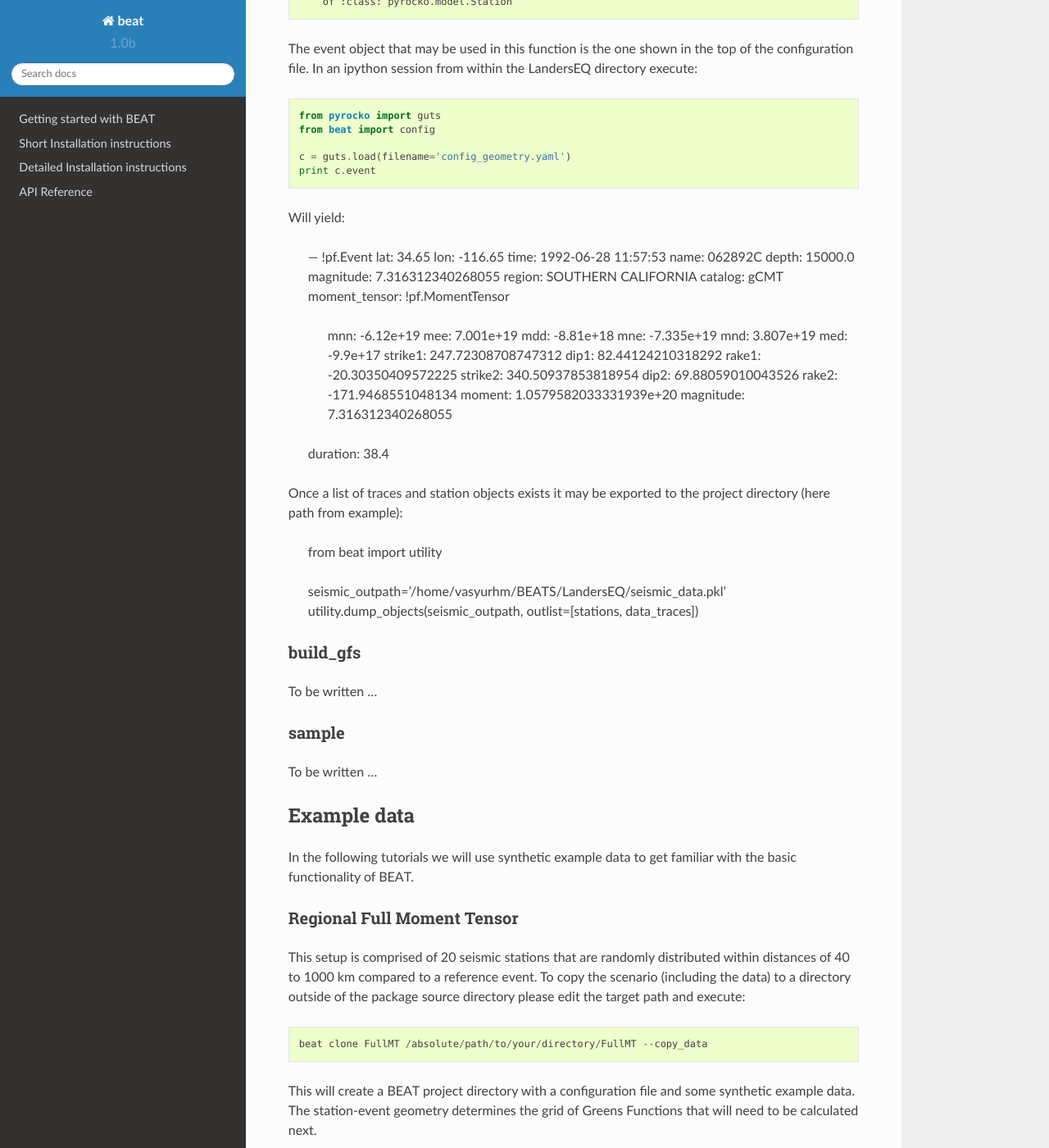
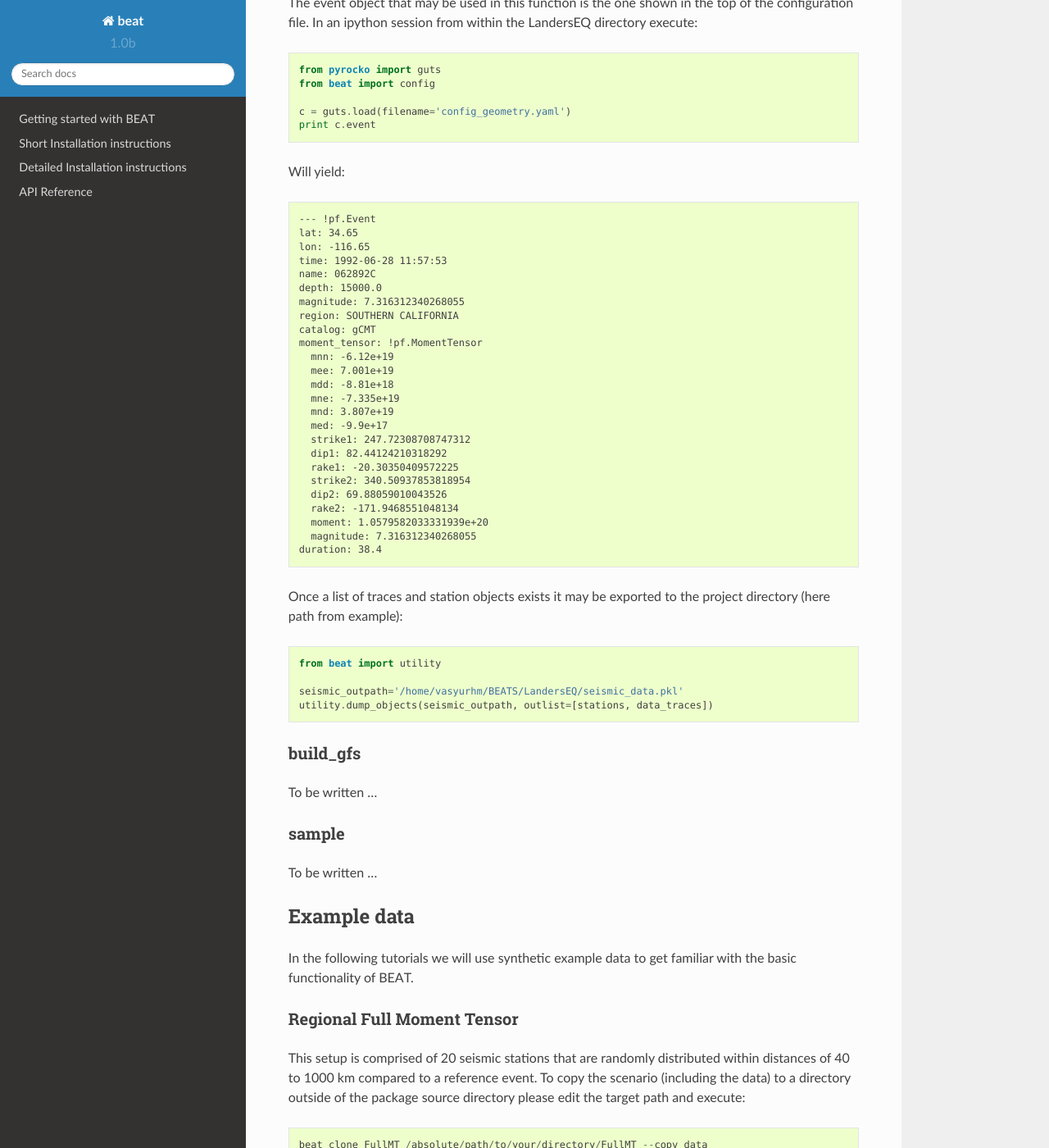
Before and after one commit to hvasbath/beat, a Sphinx documentation site: the page built from docs/tutorials.rst, in a window 1280 px wide and 1400 px high, scrolled down 6788 px. Shown: the whole window at 82% size. Built offline with Sphinx 7.4.7 and the Read the Docs theme 2.0.0, drawn with Linux system fonts in a browser that asks for light colours; pages that are not in the unit, such as notebooks, are missing from menus; some of the changed text lies outside the part shown.

Commit message:
markup fixes ...

```diff
--- a/docs/tutorials.rst
+++ b/docs/tutorials.rst
@@ -71,14 +71,14 @@
 The first file is a logging file where all the executed comments and outputs are written to. In case something goes wrong this log file helps to find the error.
 For now it contains::
 
-2018-01-04 16:15:06,696 - utility - INFO - Getting relevant events from the gCMT catalog for the dates:1992-06-27 00:00:00.000 - 1992-06-29 00:00:00.000
+    2018-01-04 16:15:06,696 - utility - INFO - Getting relevant events from the gCMT catalog for the dates:1992-06-27 00:00:00.000 - 1992-06-29 00:00:00.000
 
-2018-01-04 16:15:07,097 - config - INFO - Added hyperparameter h_any_P_Z to config and model setup!
-2018-01-04 16:15:07,097 - config - INFO - Added hyperparameter h_any_S_Z to config and model setup!
-2018-01-04 16:15:07,097 - config - INFO - All hyper-parameters ok!
-2018-01-04 16:15:07,097 - config - INFO - Number of hyperparameters! 2
-2018-01-04 16:15:07,098 - config - INFO - All parameter-priors ok!
-2018-01-04 16:15:07,102 - config - INFO - Project_directory: /home/vasyurhm/BEATS/LandersEQ
+    2018-01-04 16:15:07,097 - config - INFO - Added hyperparameter h_any_P_Z to config and model setup!
+    2018-01-04 16:15:07,097 - config - INFO - Added hyperparameter h_any_S_Z to config and model setup!
+    2018-01-04 16:15:07,097 - config - INFO - All hyper-parameters ok!
+    2018-01-04 16:15:07,097 - config - INFO - Number of hyperparameters! 2
+    2018-01-04 16:15:07,098 - config - INFO - All parameter-priors ok!
+    2018-01-04 16:15:07,102 - config - INFO - Project_directory: /home/vasyurhm/BEATS/LandersEQ
 
 The second file is a yaml-configuration file and it is where ALL the changes in parameters and settings have to be done to avoid tinkering with the program itself!
 This file can be read as is by the computer, therefore, it is important to keep the syntax clean!
@@ -347,7 +347,7 @@
     c = guts.load(filename='config_geometry.yaml')
     print c.event
 
-Will yield:
+Will yield::
 
     --- !pf.Event
     lat: 34.65
@@ -376,7 +376,7 @@
     duration: 38.4
 
 
-Once a list of traces and station objects exists it may be exported to the project directory (here path from example):
+Once a list of traces and station objects exists it may be exported to the project directory (here path from example)::
 
     from beat import utility
 
```
